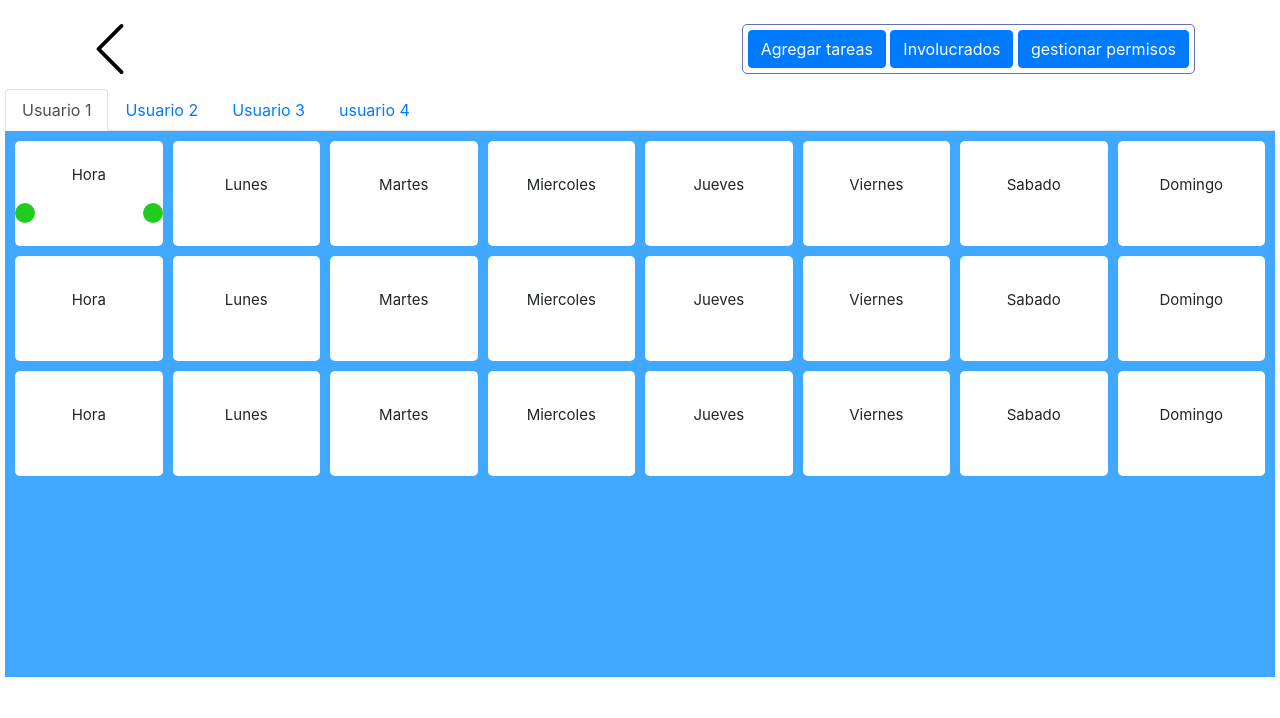
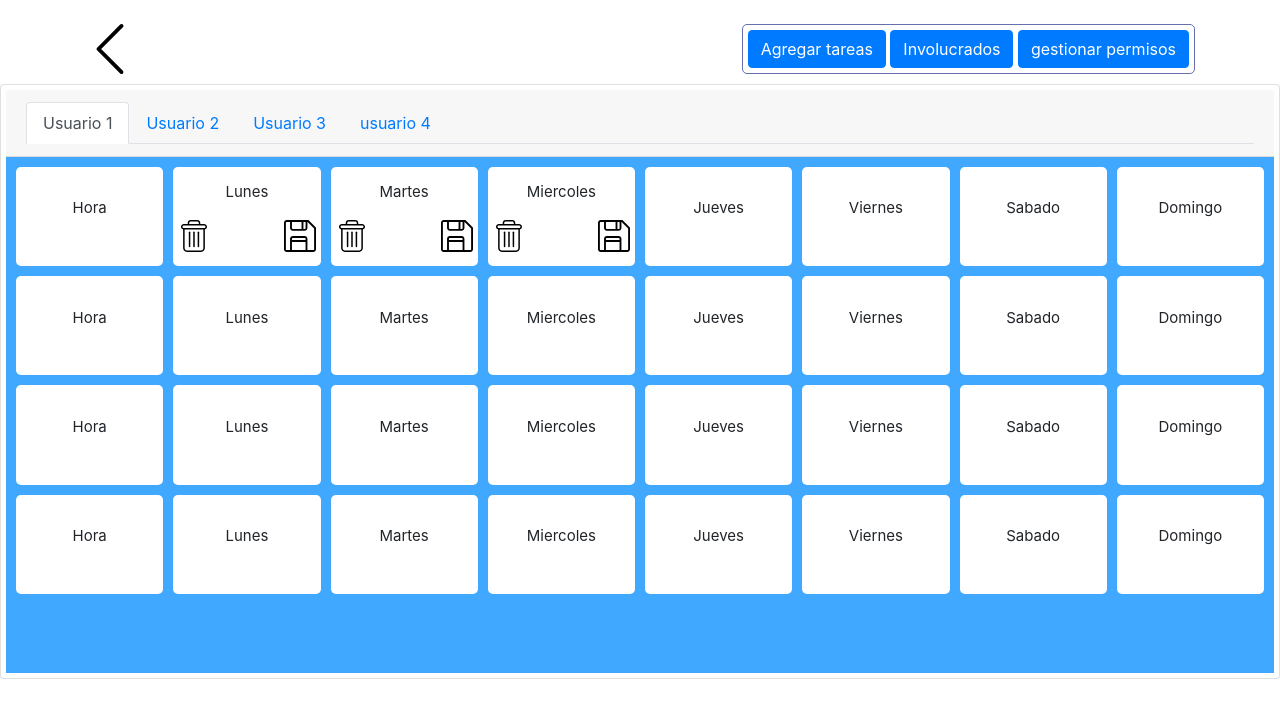
Before and after one commit to gianca243/Alpha-proyect-bictia, a plain HTML site: page assets/pages/contenido.html in a window 1280 px wide. Drawn offline with nearby package versions, Linux system fonts and the light colour scheme.

Commit message:
iconos de content page

```diff
--- a/assets/css/contenido.css
+++ b/assets/css/contenido.css
@@ -18,6 +18,7 @@
     'hora lunes martes miercoles jueves viernes sabados domingo'
     'hora lunes martes miercoles jueves viernes sabados domingo'
     'hora lunes martes miercoles jueves viernes sabados domingo'
+    'hora lunes martes miercoles jueves viernes sabados domingo'
 
   ;
   grid-gap: 10px;
@@ -33,12 +34,16 @@
   background-color: rgba(255, 255, 255, 1);
   border-radius: 5px;
   text-align: center;
-  padding: 20px 0;
+  padding: 5px 5px;
   font-size: 15px;
 }
 .imgIcon{
   height: 50px;
   width: 50px;
+}
+.imgIconS{
+  height: 2rem;
+  width: 2rem;
 }
 .pad{
   padding: 5px 5px 5px 5px;
--- a/assets/pages/contenido.html
+++ b/assets/pages/contenido.html
@@ -42,9 +42,10 @@
     </div>
 
   </main>
-  <div class="pad">
+  <div class="pad card">
     <!-- contenido -->
-  <ul class="nav nav-tabs">
+    <div class="card-header">
+      <ul class="nav nav-tabs ">
         <li class="nav-item">
           <a
             class="nav-link active"
@@ -92,6 +93,8 @@
           >usuario 4</a>
         </li>
       </ul>
+    </div>
+
   <div>
     <div class="tab-content" id="v-pills-tabContent">
       <div
@@ -104,19 +107,27 @@
         <div class="grid-container">
           <div class="Hora d-flex">
             <p>Hora</p>
-            <div class="d-flex justify-content-between">
-              <div class="punto"></div>
-              <div class="punto"></div>
-            </div>
           </div>
           <div class="lunes">
             <p>Lunes</p>
+            <div class="d-flex justify-content-between">
+              <img src="../image/bin.svg" class="imgIconS" alt="">
+              <img src="../image/save.svg" class="imgIconS" alt="">
+            </div>
           </div>
           <div class="martes">
             <p>Martes</p>
+            <div class="d-flex justify-content-between">
+              <img src="../image/bin.svg" class="imgIconS" alt="">
+              <img src="../image/save.svg" class="imgIconS" alt="">
+            </div>
           </div>
           <div class="miercoles">
             <p>Miercoles</p>
+            <div class="d-flex justify-content-between">
+              <img src="../image/bin.svg" class="imgIconS" alt="">
+              <img src="../image/save.svg" class="imgIconS" alt="">
+            </div>
           </div>
           <div class="jueves">
             <p>Jueves</p>
@@ -181,6 +192,32 @@
             <p>Domingo</p>
           </div>
           <!-- tercera fila -->
+          <div class="Hora">
+            <p>Hora</p>
+          </div>
+          <div class="lunes">
+            <p>Lunes</p>
+          </div>
+          <div class="martes">
+            <p>Martes</p>
+          </div>
+          <div class="miercoles">
+            <p>Miercoles</p>
+          </div>
+          <div class="jueves">
+            <p>Jueves</p>
+          </div>
+          <div class="viernes">
+            <p>Viernes</p>
+          </div>
+          <div class="sabado">
+            <p>Sabado</p>
+          </div>
+          <div class="domingo">
+            <p>Domingo</p>
+          </div>
+          <!-- cuarta fila -->
+
 
         </div>
         <!-- -->
```
Also changed, not shown: assets/image/bin.svg (added), assets/image/save.svg (added). Lines whose indentation alone changed are shown as unchanged.
